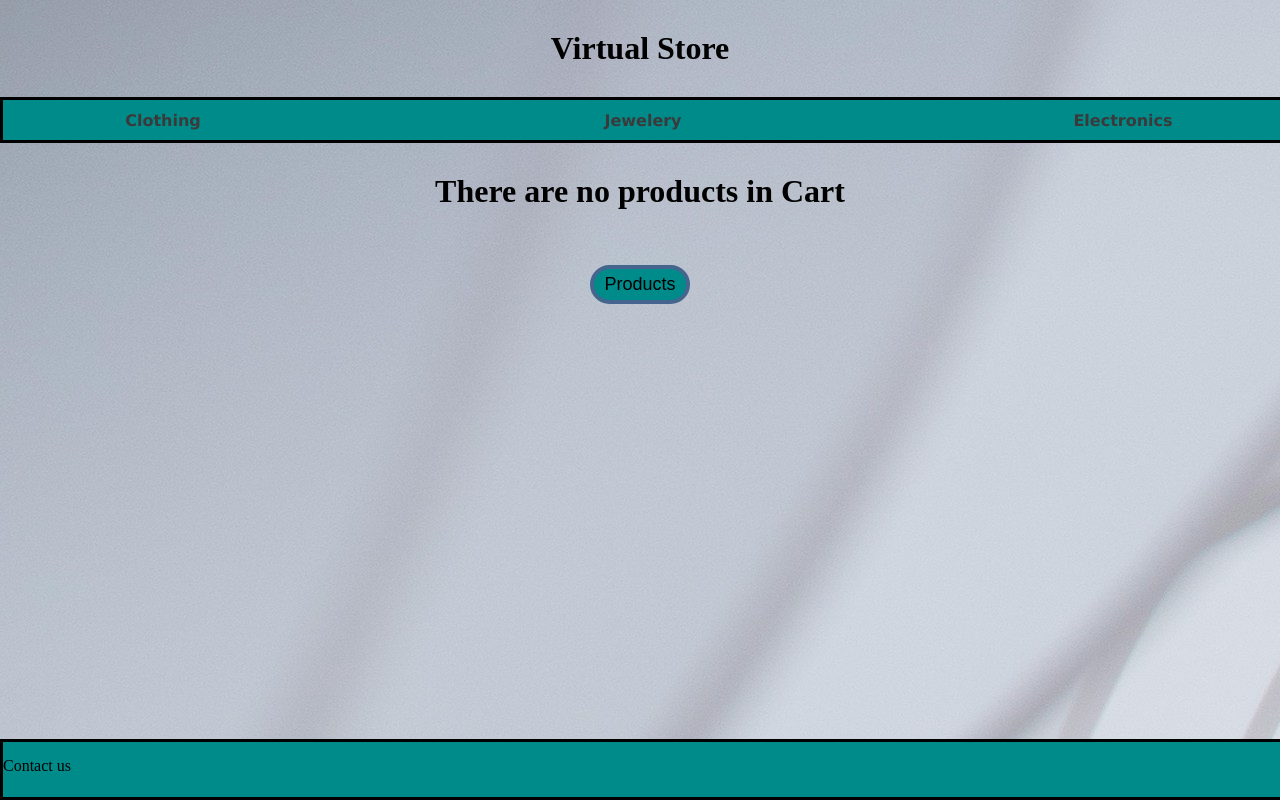
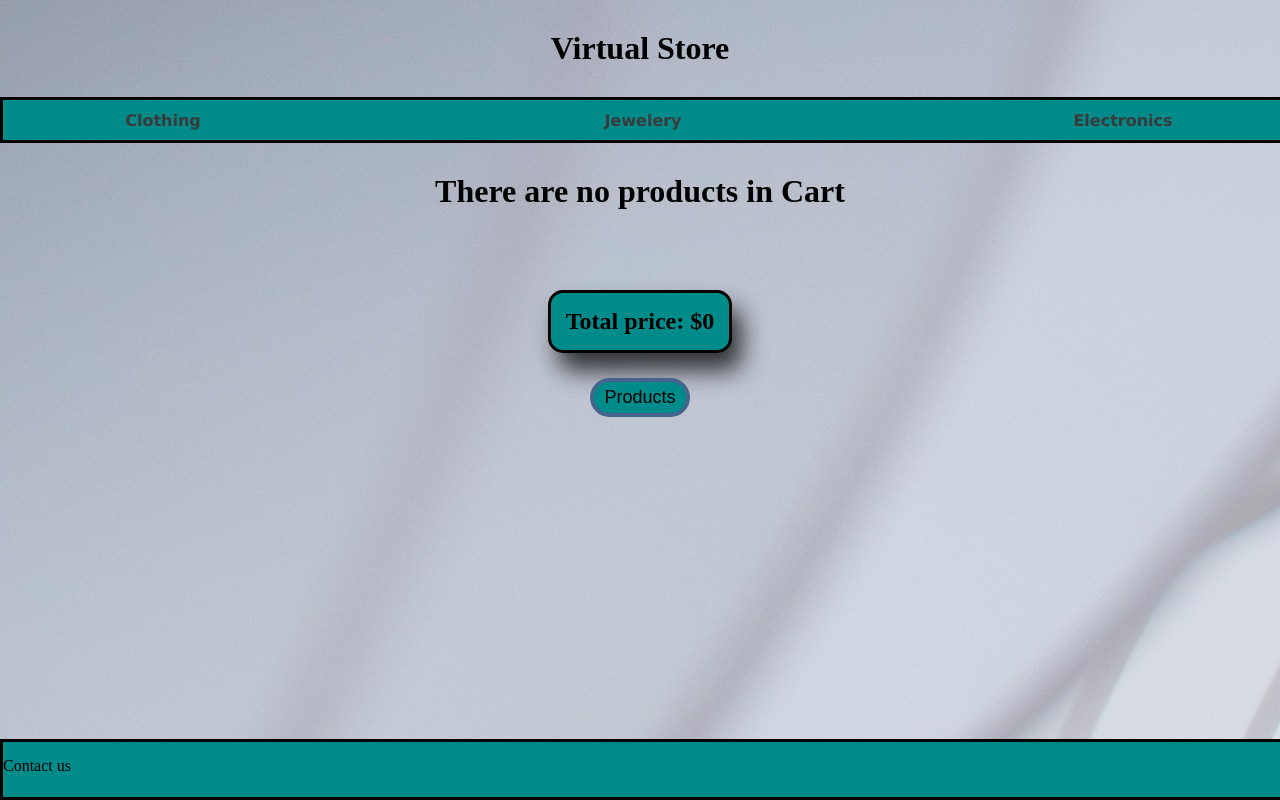
Before and after one commit to Nachignacio/React-Entrega-Final, a React (Create React App) app: page /cart in a window 1280 px wide. Built offline with nearby package versions, Linux system fonts and the light colour scheme; no server answers.

Commit message:
avance hacia entrega final

```diff
--- a/src/components/Auth.js
+++ b/src/components/Auth.js
@@ -40,9 +40,6 @@ function Auth(){
             })
     }
 
-
-
-    console.log(auth);
 
     useEffect(
         () => {
--- a/src/components/Brief.js
+++ b/src/components/Brief.js
@@ -1,22 +1,82 @@
-import { useContext } from "react";
+import { useContext, useEffect, useState } from "react";
 import { CartContext } from "../context/CartContext";
+import { addDoc, collection, deleteDoc, doc, getDocs } from "firebase/firestore";
+import {db} from "../config/firebase"
+import {auth} from "../config/firebase";
 
-function Brief({ordenCompra}){
+function Brief(){
 
-    const {cart} = useContext(CartContext);
+    const {cart, price} = useContext(CartContext);
 
+    const purchaseOrdersReference = collection(db, "Ordenes de Compra");
+    const [ordenesData, setOrdenesData] = useState([]);
+
+    async function getPurchaseOrder(){ //Obtengo la data de la base de datos
+        const ordenes = await getDocs(purchaseOrdersReference)
+
+        const data = ordenes.docs.map( (doc) =>({
+            ...doc.data(),
+            id:doc.id
+    }))
+        setOrdenesData(data);
+        console.log("ordenes Data: ", ordenesData);
+}
+    useEffect(() => {
+        getPurchaseOrder();
+    },[])
+
+    const array = [...ordenesData];
+
+    console.log("array: ", array);
+
+
+    /*function objectMap(obj, fn) { //Creo una función similar al map de array pero para objetos
+        const newObject = {};
+        Object.keys(obj).forEach((key) => {
+            newObject[key] = fn(obj[key]);
+        });
+        return newObject;
+    }*/
+
+    console.log("ordenes Data: ", ordenesData);
+
+
+    async function deletePurchaseOrder(id){
+        const order = doc(db,"Ordenes de Compra", id);
+        await deleteDoc(order);
+        getPurchaseOrder();
+        console.log(ordenesData);
+    }
+
+    let finalIndex = ordenesData.length - 1;
+    let ordenCompra = ordenesData[finalIndex];
+    console.log("ordenCompra: ", ordenCompra);
+
+    var purchase = []; //Almaceno en este array lo que quiero mostrar de lo extraido de la orden de compra
+    for(let i=0; i < cart.length; ++i){
+        purchase.push(cart[i].Nombre);
+        purchase.push(cart[i].cant);
+    }
+    console.log("purchase: ", purchase);
     return(
         <div>
-            Su orden de compra es:
-
-            {cart.map((el) => (
+            Your purchase order is:
+            {purchase.map((el, index, array) => (
             <div>
-                <p>Producto: {el.Nombre}</p>
-                <p>Cantidad: {el.cant}</p>
+                {(index-1)%2 ? (
+                    <div>
+                        <p>Product: {array[index]}</p>
+                        <p>Quantity: {array[index+1]}</p>
+                    </div>
+                ) : null}
             </div>))}
             <span>
-                Orden de compra numero: {ordenCompra}
+                Purchase order ID: {ordenCompra ? ordenCompra.id : ""}
             </span>
+            <p>
+                Total price: ${price}
+            </p>
+            <button onClick={() => deletePurchaseOrder(ordenesData[0].id)}>Clear Database</button>
         </div>
     )
 }
--- a/src/components/Cart.js
+++ b/src/components/Cart.js
@@ -6,11 +6,12 @@ import "../styles/components/Cart.css";
 
 function Cart(){
 
-    const {cart, clearCart, quantity} = useContext(CartContext);
+    const {cart, clearCart, quantity, price} = useContext(CartContext);
 
     return (
         <div className="Cart">
             {cart.length == 0 ? <h1>There are no products in Cart</h1> : cart.map(prod => <CartItem key={prod.ID} product={prod}/>)}
+            <p className="cartPrice">Total price: ${price}</p>
             <Link to="/" id="productLink">
                 <button id="products">
                 Products
--- a/src/components/Checkout.js
+++ b/src/components/Checkout.js
@@ -6,29 +6,36 @@ import { CartContext } from "../context/CartContext";
 import Brief from "./Brief";
 import { addDoc, collection } from "firebase/firestore";
 import {db} from "../config/firebase"
+import { Link } from "react-router-dom";
 
 function Checkout(){
 
-    const {cart} = useContext(CartContext);
+    const {cart, price} = useContext(CartContext);
 
-    const itemsCollectionReference = collection(db, "Ordenes de Compra");
+    const purchaseOrdersReference = collection(db, "Ordenes de Compra");
 
     const [currentUser, setCurrentUser] = useState(null);
 
     let ordenCompra = 1;
+
     async function addPurchaseOrder(){
-        cart.forEach((el) =>  addDoc(itemsCollectionReference, {Nombre: el.Nombre, Cantidad: el.cant}))
+
+        const purchaseObjects = cart.reduce((acc, cur, index) => ({...acc, [`Nombre${index}`]: cur.Nombre, [`Cantidad${index}`]: cur.cant}),{}) //Adapto lo que tengo en el carrito a la informacion que me interesa para la orden de compra
+
+        console.log("purchaseObjects :", purchaseObjects);
+
+        await addDoc(purchaseOrdersReference, purchaseObjects);
     }
 
-    addPurchaseOrder();
+
+
     useEffect(() => {
-        // Busco por cambios en el estado de autenticacion
-        const unsubscribe = auth.onAuthStateChanged(user => {
+        addPurchaseOrder(); //Ejecuto la función en cuanto se carga la página de orden de compra
+        console.log("Cart: ",cart)
+        const unsubscribe = auth.onAuthStateChanged(user => { //Chequeo si cambio el estado de autenticacion
             if (user) {
-                // Usuario logueado
                 setCurrentUser(user);
             } else {
-                // No hay usuarios
                 setCurrentUser(null);
             }
         });
@@ -48,10 +55,16 @@ function Checkout(){
             {
                 currentUser ? (<div>
                     <Brief ordenCompra={ordenCompra}/>
+
                     <button onClick={logOut}>Sign Out</button>
                     </div>
                     ) : (<Auth/>)
             }
+            <Link to="/" id="productLink">
+                <button id="products">
+                Products
+                </button>
+            </Link>
         </div>
     )
 }
--- a/src/context/CartContext.js
+++ b/src/context/CartContext.js
@@ -7,6 +7,7 @@ export function CartProvider({children}){
     const [cart, setCart] = useState([]);
 
     const [quantity, setQuantity] = useState(0);
+    const [price, setTotalPrice] = useState(0)
 
     let signedIn = true;
 
@@ -46,15 +47,18 @@ export function CartProvider({children}){
 
     useEffect(()=>{
     let totalQuantity = 0;
+    let totalPrice = 0;
     cart.forEach((prod) => {
         totalQuantity += prod.cant;
+        totalPrice += prod.cant * prod.Precio;
     });
     setQuantity(totalQuantity);
+    setTotalPrice(totalPrice);
 },[cart])
 
 
     return(
-        <CartContext.Provider value={{cart, addProduct, clearCart, removeItem, quantity, signedIn}}>
+        <CartContext.Provider value={{cart, addProduct, clearCart, removeItem, quantity, signedIn, price}}>
             {children}
         </CartContext.Provider>
     )
--- a/src/styles/components/Cart.css
+++ b/src/styles/components/Cart.css
@@ -51,3 +51,18 @@
 .Cart #checkoutButton{
     width: 100%;
 }
+.Cart .cartPrice{
+    display: flex;
+    flex-direction: column;
+    align-items: center;
+    background-color: darkcyan;
+    border-radius: 15px;
+    -webkit-box-shadow: 17px 18px 33px 0px rgba(0,0,0,0.75);
+    -moz-box-shadow: 17px 18px 33px 0px rgba(0,0,0,0.75);
+    box-shadow: 10px 18px 25px 0px rgba(0,0,0,0.75);
+    border-style: solid;
+    margin-top: 50px;
+    padding: 15px;
+    font-weight: 800;
+    font-size: x-large;
+}
```
